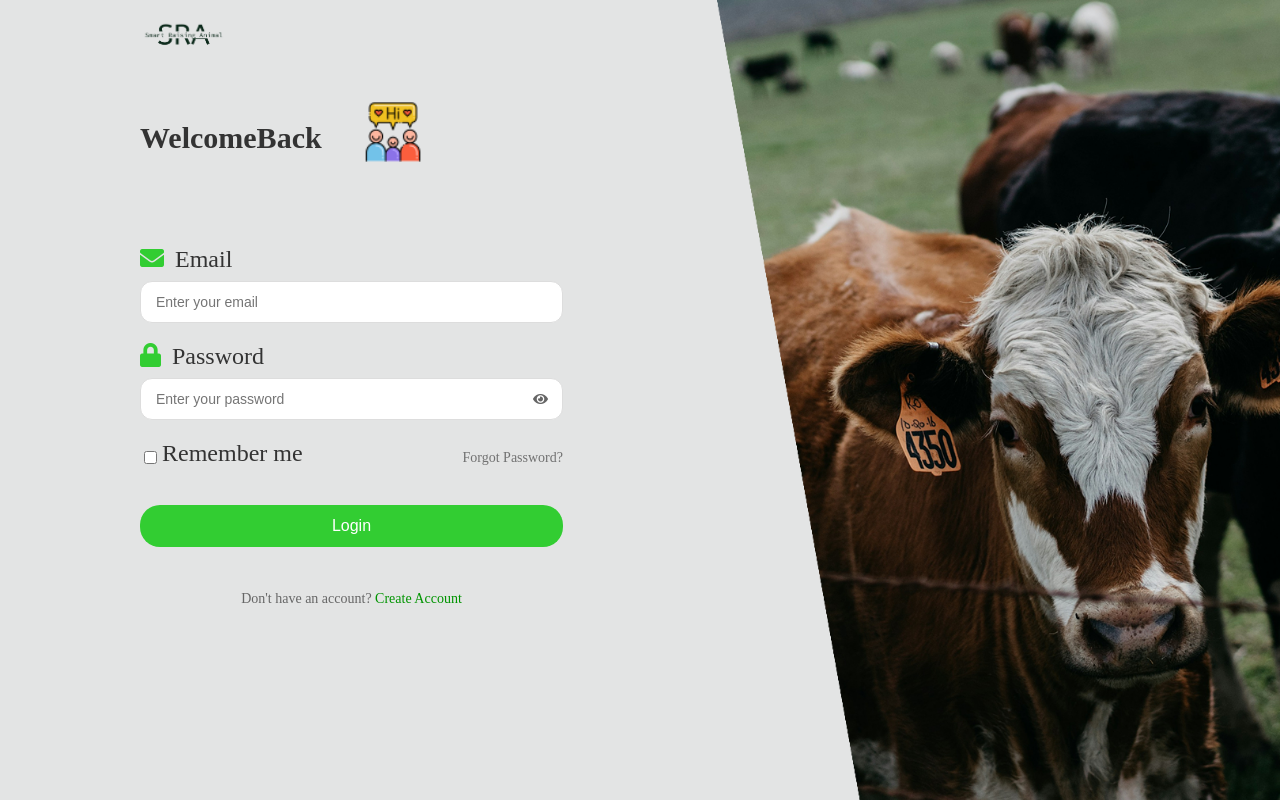
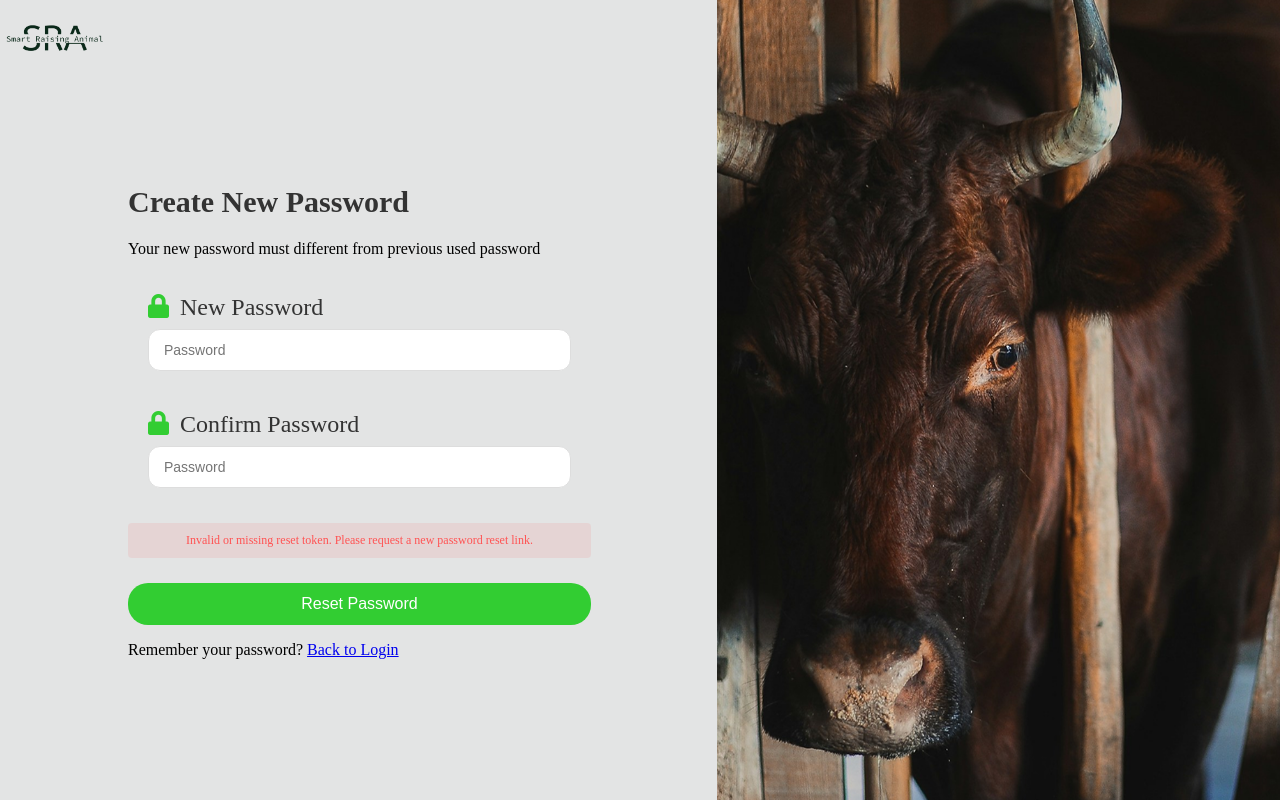
Before and after one commit to abdallamasoud/SRA, an Angular app: page /restpassword in a window 1280 px wide. Before the commit this address led to /login. Built offline with nearby package versions, Linux system fonts and the light colour scheme; what ng2-charts would draw is missing.

Commit message:
تربيط forgetpass -restpass

```diff
--- a/src/app/app-routing.module.ts
+++ b/src/app/app-routing.module.ts
@@ -16,6 +16,7 @@ import { SimpleLayoutComponent } from './simple-layout/simple-layout.component';
 import { DairyComponent } from './components/dairy/dairy.component';
 import { SettingsComponent } from './components/settings/settings.component';
 import { AboutComponent } from './components/about/about.component';
+import { RestpasswordComponent } from './components/auth/restpassword/restpassword.component';
 
 const routes: Routes = [
   { path: '', redirectTo: '/login', pathMatch: 'full' },
@@ -23,6 +24,7 @@ const routes: Routes = [
   { path: 'register', component: RegisterComponent, data: { isAuthPage: true } },
   { path: 'forgot-password', component: ForgotPasswordComponent, data: { isAuthPage: true } },
   { path: 'reset-password', component: ResetPasswordComponent, data: { isAuthPage: true } },
+  { path: 'restpassword', component: RestpasswordComponent, data: { isAuthPage: true } },
   {
     path: '',
     component: SimpleLayoutComponent,
--- a/src/app/app.module.ts
+++ b/src/app/app.module.ts
@@ -31,6 +31,7 @@ import { SettingsComponent } from './components/settings/settings.component';
 import { AboutComponent } from './components/about/about.component';
 import { VaccineComponent } from './components/vaccination/vaccination.component';
 import { ReportComponent } from './components/reports/reports.component';
+import { RestpasswordComponent } from './components/auth/restpassword/restpassword.component';
 
 @NgModule({
   declarations: [
@@ -55,7 +56,8 @@ import { ReportComponent } from './components/reports/reports.component';
     ResetPasswordComponent,
     SettingsComponent,
     AboutComponent,
-    DairyComponent
+    DairyComponent,
+    RestpasswordComponent
   ],
   imports: [
       FormsModule,
--- a/src/app/components/auth/reset-password/reset-password.component.html
+++ b/src/app/components/auth/reset-password/reset-password.component.html
@@ -72,7 +72,7 @@
           {{ successMessage }}
         </div>
 
-        <button type="submit" class="submit-btn" [disabled]="isLoading || !token">
+        <button type="submit" class="submit-btn" [disabled]="isLoading || !userId || !code">
           <i class="fas fa-spinner fa-spin" *ngIf="isLoading"></i>
           {{ isLoading ? 'Resetting...' : 'Reset Password' }}
         </button>
--- a/src/app/components/auth/reset-password/reset-password.component.ts
+++ b/src/app/components/auth/reset-password/reset-password.component.ts
@@ -13,7 +13,8 @@ export class ResetPasswordComponent implements OnInit {
   isLoading = false;
   errorMessage = '';
   successMessage = '';
-  token: string = '';
+  userId: string = '';
+  code: string = '';
   showPassword = false;
   showConfirmPassword = false;
 
@@ -26,8 +27,9 @@ export class ResetPasswordComponent implements OnInit {
 
   ngOnInit(): void {
     this.route.queryParams.subscribe(params => {
-      this.token = params['token'] || '';
-      if (!this.token) {
+      this.userId = params['userId'] || '';
+      this.code = params['code'] || '';
+      if (!this.userId || !this.code) {
         this.errorMessage = 'Invalid or missing reset token. Please request a new password reset link.';
       }
     });
@@ -58,7 +60,7 @@ export class ResetPasswordComponent implements OnInit {
       return;
     }
 
-    if (!this.token) {
+    if (!this.userId || !this.code) {
       this.errorMessage = 'Invalid or missing reset token. Please request a new password reset link.';
       return;
     }
@@ -69,7 +71,7 @@ export class ResetPasswordComponent implements OnInit {
 
     const { password } = this.resetPasswordForm.value;
 
-    this.authService.resetPassword(this.token, password).subscribe({
+    this.authService.resetPassword(this.userId, this.code, password).subscribe({
       next: () => {
         this.isLoading = false;
         this.successMessage = 'Your password has been reset successfully.';
--- /dev/null
+++ b/src/app/components/auth/restpassword/restpassword.component.css
@@ -0,0 +1,191 @@
+.auth-container {
+  display: flex;
+  height: 100vh;
+  margin: 0;
+  justify-content: space-around;
+  background-color: #E3E4E4;;
+  padding: 20px;
+}
+
+.unsplash{
+  position: absolute;
+}
+.auth-image .unsplash{
+height: 100%;
+width: 44%;
+top: 0px;
+right: 0px;
+}
+.auth-image .unsplash img
+{
+object-fit: fill;
+}
+
+.auth-content {
+  display: flex;
+  width: 100%;
+  max-width: 1000px;
+  min-height: 600px;
+  border-radius: 10px;
+}
+
+.auth-form-container {
+ display: flex;
+    flex-direction: column;
+    width: 60%;
+    align-items: flex-start;
+    gap:21px;
+    position: relative;
+    flex: 0 0 auto;
+}
+
+.logo {
+  margin-bottom: 20px;
+  display: flex;
+  justify-content: flex-start;
+  margin-bottom: 80px;
+}
+
+.logo img {
+  height: 50px;
+  object-fit: contain;
+  position: fixed;
+  top:1;
+  left: 0;
+}
+
+.auth-title {
+  font-size: 30px;
+  font-weight: 700;
+  color: #333;
+  margin-bottom: 5px;
+}
+
+.auth-form {
+  display: flex;
+  flex-direction: column;
+  position: fixed;
+  top:20%;
+  left: 10%;
+  flex: 1;
+  margin-bottom: 45px;
+}
+
+.form-group {
+  margin-bottom: 20px;
+  margin: 20px;
+}
+
+label {
+  display: block;
+  margin-bottom: 8px;
+  font-weight: 500;
+  color: #333;
+  font-size: 24px;
+}
+
+label i {
+  margin-right: 5px;
+  color: #32CD32;
+}
+
+input[type="email"],
+input[type="password"],
+input[type="text"] {
+  width:423px;
+  padding: 12px 15px;
+  border: 1px solid #ddd;
+  border-radius: 12px;
+  font-size: 14px;
+  transition: border-color 0.3s ease;
+}
+
+input:focus {
+  outline: none;
+  border-color: #8bc34a;
+  box-shadow: 0 0 0 2px rgba(139, 195, 74, 0.2);
+}
+
+input.invalid {
+  border-color: #ff5252;
+}
+
+.password-input-container {
+  position: relative;
+}
+
+.password-toggle {
+  position: absolute;
+  right: 10px;
+  top: 50%;
+  transform: translateY(-50%);
+  background: none;
+  border: none;
+  color: #666;
+  cursor: pointer;
+  padding: 5px;
+}
+
+.password-toggle:hover {
+  color: #333;
+}
+
+.error-message {
+  color: #ff5252;
+  font-size: 12px;
+  margin-top: 5px;
+}
+
+.main-error {
+  margin: 15px 0;
+  padding: 10px;
+  background-color: rgba(255, 82, 82, 0.1);
+  border-radius: 4px;
+  text-align: center;
+}
+
+.form-actions {
+  margin-bottom: 20px;
+}
+
+.remember-forgot {
+  display: flex;
+  justify-content: space-between;
+  align-items: center;
+  font-size: 14px;
+}
+
+.remember-me {
+  display: flex;
+  align-items: center;
+}
+
+.remember-me input[type="checkbox"] {
+  margin-right: 5px;
+}
+
+.forgot-password {
+  color: #717171;
+  text-decoration: none;
+}
+
+.forgot-password:hover {
+  text-decoration: underline;
+}
+
+.submit-btn {
+  background-color: #32CD32;;
+  color: white;
+  border: none;
+  border-radius: 20px;
+  padding: 12px 20px;
+  font-size: 16px;
+  font-weight: 500;
+  cursor: pointer;
+  transition: background-color 0.3s ease;
+  display: flex;
+  align-items: center;
+  justify-content: center;
+  gap: 8px;
+  margin-top: 10px;
+}
--- /dev/null
+++ b/src/app/components/auth/restpassword/restpassword.component.html
@@ -0,0 +1,71 @@
+<div class="auth-container">
+  <div class="auth-content">
+    <div class="auth-form-container">
+      <div class="logo">
+        <img src="assets/images/icons/logo.png" alt="">
+      </div>
+
+      <form [formGroup]="restPasswordForm" (ngSubmit)="onSubmit()" class="auth-form">
+        <h2 class="auth-title">Create New Password</h2>
+        <p class="form-description">Your new password must different from previous used password</p>
+
+        <div class="form-group">
+          <label for="newPassword">
+            <i class="fas fa-lock"></i> New Password
+          </label>
+          <input
+            type="password"
+            id="newPassword"
+            formControlName="newPassword"
+            placeholder="Password"
+            [ngClass]="{'invalid': restPasswordForm.get('newPassword')?.invalid && restPasswordForm.get('newPassword')?.touched}"
+          >
+          <div class="error-message" *ngIf="restPasswordForm.get('newPassword')?.invalid && restPasswordForm.get('newPassword')?.touched">
+            <span *ngIf="restPasswordForm.get('newPassword')?.errors?.['required']">Password is required</span>
+            <span *ngIf="restPasswordForm.get('newPassword')?.errors?.['minlength']">Must be at least 6 characters</span>
+          </div>
+        </div>
+
+        <div class="form-group">
+          <label for="confirmPassword">
+            <i class="fas fa-lock"></i> Confirm Password
+          </label>
+          <input
+            type="password"
+            id="confirmPassword"
+            formControlName="confirmPassword"
+            placeholder="Password"
+            [ngClass]="{'invalid': (restPasswordForm.get('confirmPassword')?.invalid && restPasswordForm.get('confirmPassword')?.touched) || restPasswordForm.errors?.['passwordsMismatch']}"
+          >
+          <div class="error-message" *ngIf="restPasswordForm.get('confirmPassword')?.invalid && restPasswordForm.get('confirmPassword')?.touched">
+            <span *ngIf="restPasswordForm.get('confirmPassword')?.errors?.['required']">Confirm password is required</span>
+          </div>
+          <div class="error-message" *ngIf="restPasswordForm.errors?.['passwordsMismatch'] && restPasswordForm.get('confirmPassword')?.touched">
+            Passwords do not match
+          </div>
+        </div>
+
+        <div class="error-message main-error" *ngIf="errorMessage">
+          {{ errorMessage }}
+        </div>
+
+        <div class="success-message" *ngIf="successMessage">
+          {{ successMessage }}
+        </div>
+
+        <button type="submit" class="submit-btn" [disabled]="isLoading">
+          <i class="fas fa-spinner fa-spin" *ngIf="isLoading"></i>
+          {{ isLoading ? 'Resetting...' : 'Reset Password' }}
+        </button>
+
+        <div class="auth-footer">
+          <p>Remember your password? <a routerLink="/login" class="login-link">Back to Login</a></p>
+        </div>
+      </form>
+    </div>
+
+    <div class="auth-image">
+      <img class="unsplash" src="assets/images/about.png" />
+    </div>
+  </div>
+</div>
--- /dev/null
+++ b/src/app/components/auth/restpassword/restpassword.component.ts
@@ -0,0 +1,89 @@
+import { Component, OnInit } from '@angular/core';
+import { FormBuilder, FormGroup, Validators } from '@angular/forms';
+import { Router, ActivatedRoute } from '@angular/router';
+import { AuthService } from '../../../services/auth.service';
+
+@Component({
+  selector: 'app-restpassword',
+  templateUrl: './restpassword.component.html',
+  styleUrls: ['./restpassword.component.css']
+})
+export class RestpasswordComponent implements OnInit {
+  restPasswordForm!: FormGroup;
+  isLoading = false;
+  errorMessage = '';
+  successMessage = '';
+  token: string = '';
+  userId: string = '';
+  code: string = '';
+
+  constructor(
+    private fb: FormBuilder,
+    private authService: AuthService,
+    private router: Router,
+    private route: ActivatedRoute
+  ) { }
+
+  ngOnInit(): void {
+    this.route.queryParams.subscribe(params => {
+      this.userId = params['userId'] || '';
+      this.code = params['code'] || '';
+      if (!this.userId || !this.code) {
+        this.errorMessage = 'Invalid or missing reset token. Please request a new password reset link.';
+      }
+    });
+    this.initForm();
+  }
+
+  initForm(): void {
+    this.restPasswordForm = this.fb.group({
+      newPassword: ['', [Validators.required, Validators.minLength(6)]],
+      confirmPassword: ['', [Validators.required]]
+    }, { validator: this.passwordsMatchValidator });
+  }
+
+  passwordsMatchValidator(form: FormGroup) {
+    const newPassword = form.get('newPassword')?.value;
+    const confirmPassword = form.get('confirmPassword')?.value;
+    return newPassword === confirmPassword ? null : { passwordsMismatch: true };
+  }
+
+  onSubmit(): void {
+    if (this.restPasswordForm.invalid) {
+      Object.keys(this.restPasswordForm.controls).forEach(key => {
+        const control = this.restPasswordForm.get(key);
+        control?.markAsTouched();
+      });
+      return;
+    }
+
+    if (!this.userId || !this.code) {
+      this.errorMessage = 'Invalid or missing reset token. Please request a new password reset link.';
+      return;
+    }
+
+    this.isLoading = true;
+    this.errorMessage = '';
+    this.successMessage = '';
+
+    const { newPassword } = this.restPasswordForm.value;
+    this.authService.resetPassword(this.userId, this.code, newPassword).subscribe({
+      next: () => {
+        this.isLoading = false;
+        this.successMessage = 'Your password has been reset successfully!';
+        this.restPasswordForm.reset();
+        setTimeout(() => {
+          this.router.navigate(['/login']);
+        }, 2000);
+      },
+      error: (error) => {
+        this.errorMessage = error.message || 'Failed to reset password. Please try again later.';
+        this.isLoading = false;
+      }
+    });
+  }
+
+  navigateToLogin(): void {
+    this.router.navigate(['/login']);
+  }
+}
--- a/src/app/services/auth.service.ts
+++ b/src/app/services/auth.service.ts
@@ -146,9 +146,10 @@ export class AuthService {
     );
   }
 
-  resetPassword(token: string, newPassword: string): Observable<any> {
+  resetPassword(userId: string, code: string, newPassword: string): Observable<any> {
     return this.http.post(`${this.apiUrl}/reset-password`, {
-      token,
+      userId,
+      code,
       newPassword
     }).pipe(
       catchError(error => {
```
